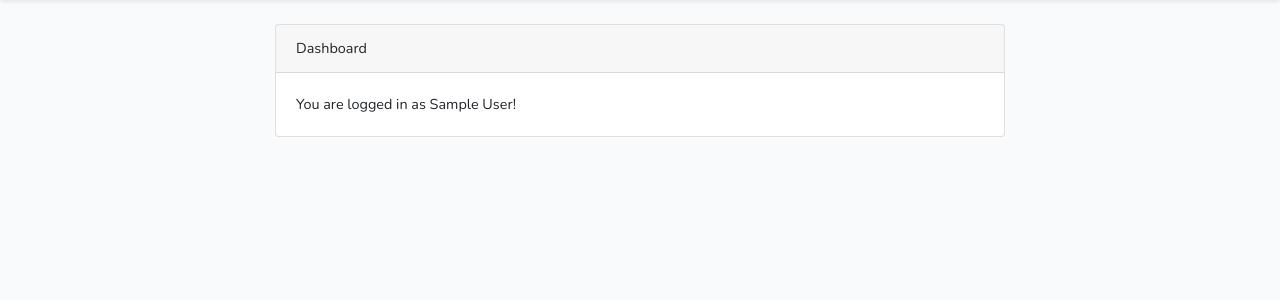
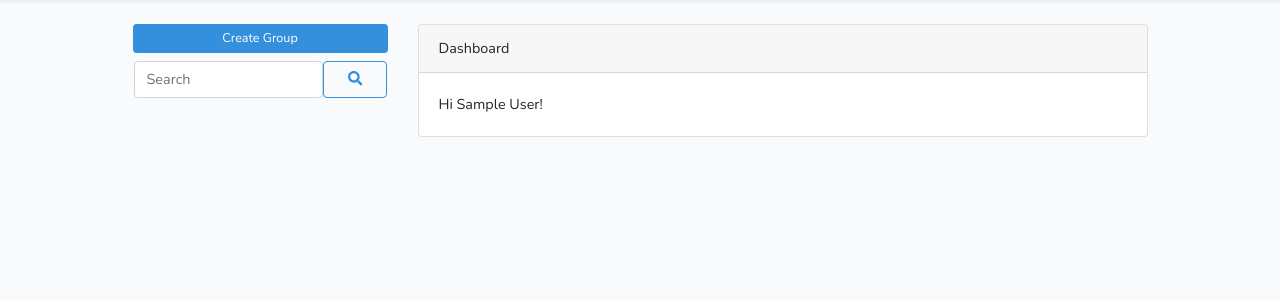
Before and after one commit to sushmikc/HiThere, a Laravel app: page /home in a window 1280 px wide. Shown: the part 55-355 px from the top of the page. Run offline with Laravel 8, Linux system fonts and the light colour scheme; the visitor is signed in with stand-in values (Sample User, id 1); style sheets or scripts are compiled from the project's sources; some libraries are stand-ins or nearby versions.

Commit message:
added search box

```diff
--- a/app/Message.php
+++ b/app/Message.php
@@ -7,5 +7,5 @@ use Illuminate\Database\Eloquent\Model;
 class Message extends Model
 {
     protected $fillable = [
-    ]
+    ];
 }
--- a/app/User.php
+++ b/app/User.php
@@ -36,4 +36,9 @@ class User extends Authenticatable
     protected $casts = [
         'email_verified_at' => 'datetime',
     ];
+
+    public function messages()
+    {
+        return(Message::class);
+    }
 }
--- a/resources/views/home.blade.php
+++ b/resources/views/home.blade.php
@@ -1,8 +1,20 @@
 @extends('layouts.app')
 
 @section('content')
+
 <div class="container">
     <div class="row justify-content-center">
+        <div class="col-md-3">
+            <div class = "add-group">
+                <button type="button" class="btn btn-block btn-sm btn-primary">Create Group</button>
+            </div>
+            <form class="row my-2 px-3">
+                <input class="col-9 form-control" type="search" placeholder="Search" aria-label="Search">
+                <button class="col-3 btn btn-outline-primary" type="submit">
+                    <i class="fas fa-search"></i>
+                </button>
+            </form>
+        </div>
         <div class="col-md-8">
             <div class="card">
                 <div class="card-header">Dashboard</div>
@@ -13,11 +25,32 @@
                             {{ session('status') }}
                         </div>
                     @endif
-
+                    <!--
                     You are logged in as {{ $userName }}!
+                    -->
+                    Hi {{ $userName }}!
                 </div>
             </div>
         </div>
     </div>
 </div>
+
+
+<div class="container">
+    <div class= "row no-gutters">
+        <div class= "col-md-4">
+
+        </div>
+    </div>
+</div>
+<div class="container">
+    <div class="row justify-content-center">
+        <div class="col-md-8">
+
+        </div>
+    </div>
+</div>
+<style>
+
+</style>
 @endsection
--- a/resources/views/layouts/app.blade.php
+++ b/resources/views/layouts/app.blade.php
@@ -15,6 +15,7 @@
     <!-- Fonts -->
     <link rel="dns-prefetch" href="//fonts.gstatic.com">
     <link href="https://fonts.googleapis.com/css?family=Nunito" rel="stylesheet">
+    <script src="https://use.fontawesome.com/releases/v5.13.0/js/all.js" data-auto-replace-svg="nest"></script>
 
     <!-- Styles -->
     <link href="{{ asset('css/app.css') }}" rel="stylesheet">
```
